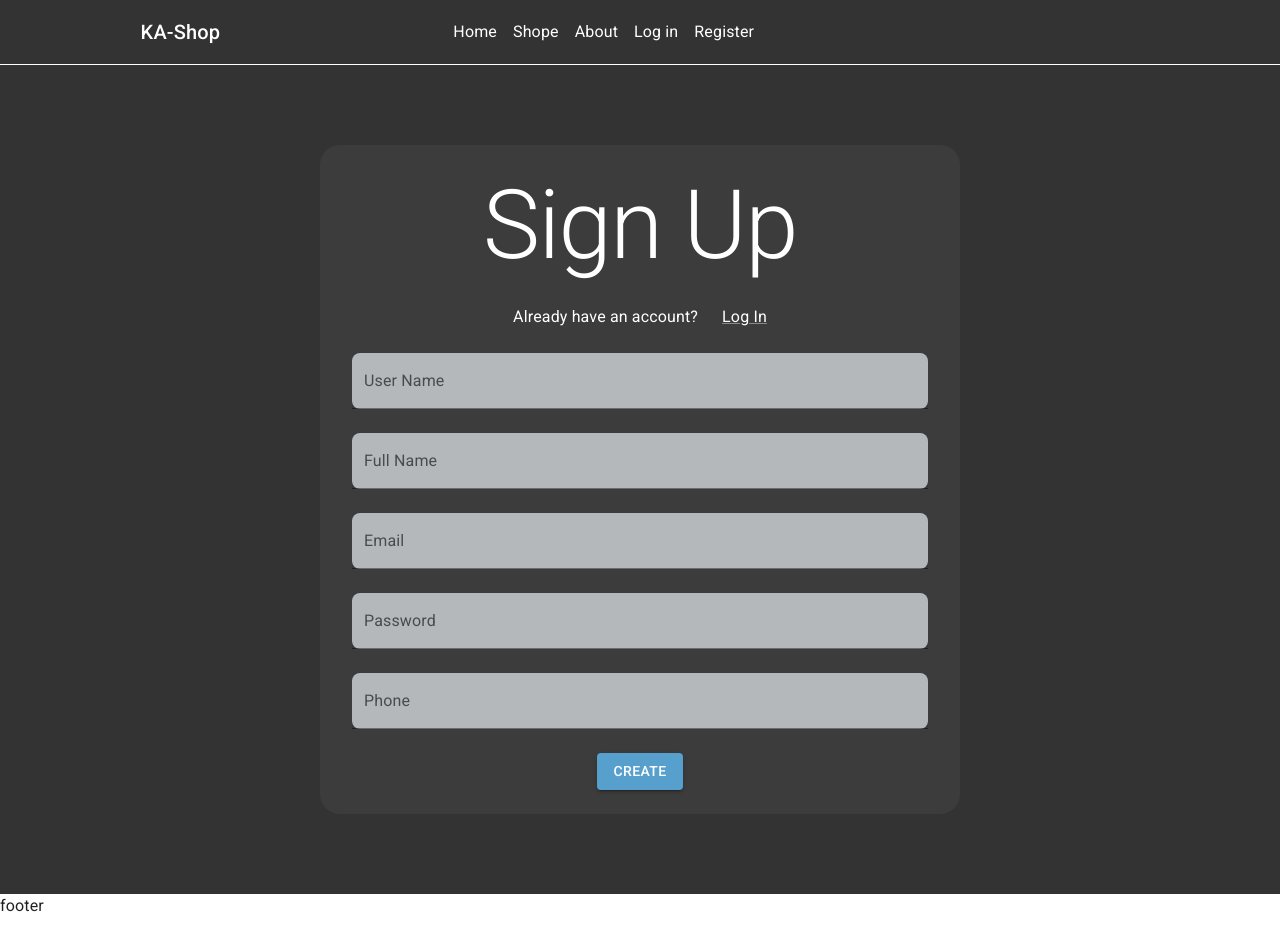
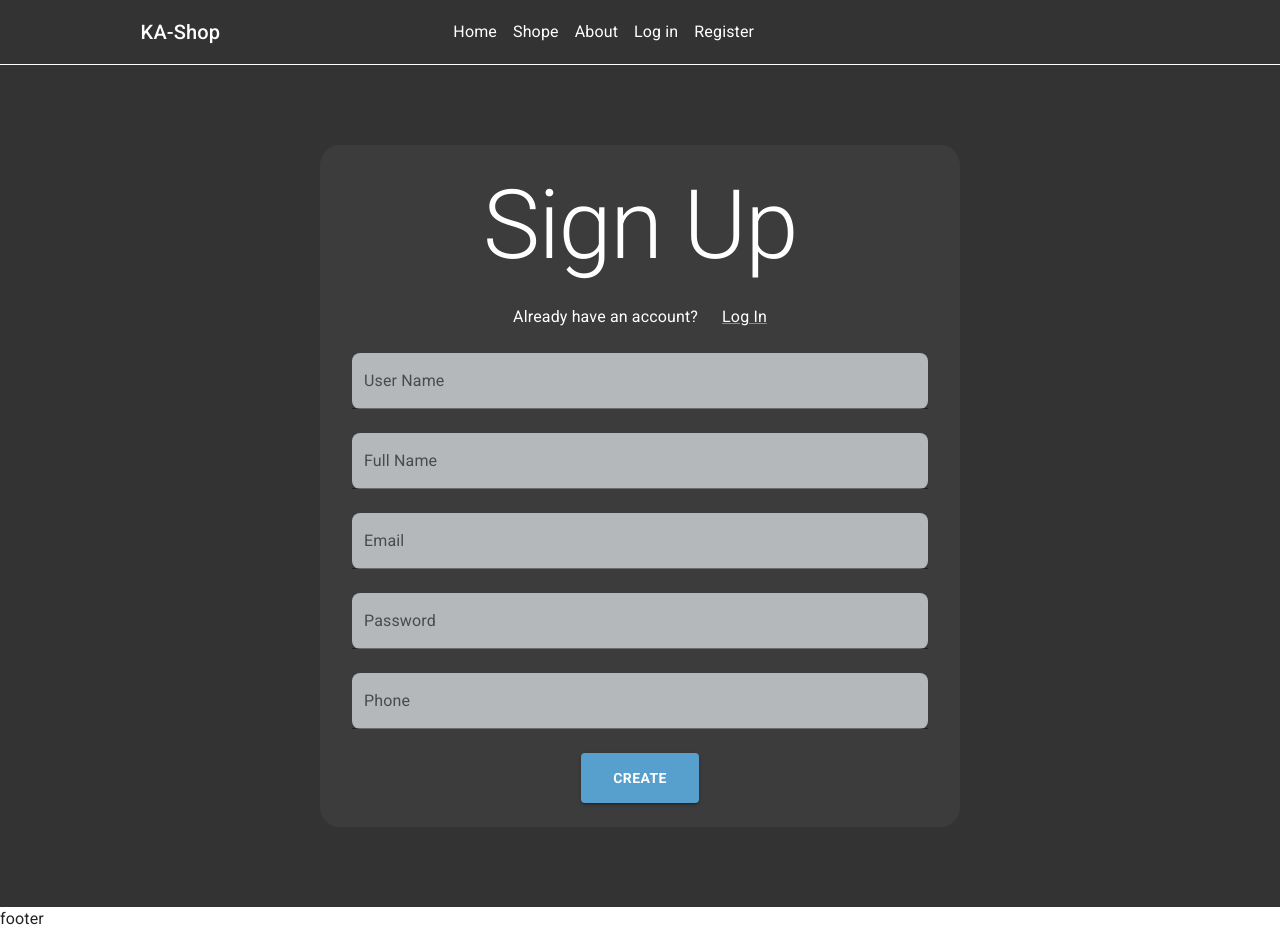
Before and after one commit to Alaa-toma/KAshop, a React (Vite) app: page /Register in a window 1280 px wide. Built offline with nearby package versions, Linux system fonts and the light colour scheme; some icons are missing.

Commit message:
validation

```diff
--- a/src/Pages/Auth/Login.jsx
+++ b/src/Pages/Auth/Login.jsx
@@ -1,6 +1,6 @@
 import { Box, Typography, TextField, Button } from '@mui/material'
 import axios from 'axios';
-import React from 'react'
+import React, { useState } from 'react'
 import { useForm } from 'react-hook-form';
 import { Link as tolink } from 'react-router-dom'
 import { Link } from '@mui/material';
@@ -13,18 +13,21 @@ export default function Login() {
 
 
   const { register, handleSubmit, formState: { errors } } = useForm({ resolver: yupResolver(LoginSchema), mode: 'onBlur' });
+const [serverError, setServerError] = useState([]);
 
-  const Loginfunction = async (values) => {
+const Loginfunction = async (values) => {
     console.log("values", values);
 
     try {
       const response = await axios.post(`https://knowledgeshop.runasp.net/api/auth/Account/Login`, values);
       console.log(response);
     } catch (error) {
-      console.log("error , ", error);
+      console.log("catch err",error.response.data.errors )
+      setServerError(error.response.data.errors);
     }
 
   }
+
 
 
 
@@ -41,10 +44,10 @@ export default function Login() {
         <TextField {...register('email')} label="Email" variant="filled" error={errors.email} helperText={errors.email?.message} sx={{ width: '90%', bgcolor: '#C0C3C7', color: 'black', borderRadius: 2 }} />
         <TextField {...register('password')} label="Password" variant="filled" error={errors.password} helperText={errors.password?.message} sx={{ width: '90%', bgcolor: '#C0C3C7', color: 'black', borderRadius: 2 }} />
 
-        <Button variant="contained" type='submit' sx={{ background: '#57a0ce' }} >Log In</Button>
+        <Button variant="contained" type='submit' sx={{ background: '#57a0ce', paddingX:'5%', paddingY:'2%', fontWeight:'900' }} >Log In</Button>
 
 
-        <Box display={'flex'} gap={60} >
+        <Box  sx={{display:'flex', justifyContent:'space-between', width:'90%'}} >
 
           <Link component={tolink} to={'/ChangePass'} color='#fff' >Forgot your password?  </Link>
           <Link component={tolink} to={'/Register'} color='#fff' >Sign Up  </Link>
--- a/src/Pages/Auth/Register.jsx
+++ b/src/Pages/Auth/Register.jsx
@@ -1,6 +1,6 @@
-import { Box, Typography, TextField, Button } from '@mui/material'
+import { Box, Typography, TextField, Button, CircularProgress } from '@mui/material'
 import axios from 'axios';
-import React from 'react'
+import React, { useState } from 'react'
 import { useForm } from 'react-hook-form';
 import { Link as tolink } from 'react-router-dom'
 import { Link } from '@mui/material';
@@ -8,16 +8,17 @@ import { yupResolver } from "@hookform/resolvers/yup"
 import * as yup from "yup"
 import { object } from 'yup';
 import { Email } from '@mui/icons-material';
-import {RegisterrSchema} from './../../Validation/Registrationschema'
+import { RegisterrSchema } from './../../Validation/Registrationschema'
 
 
 export default function Register() {
 
 
 
+  const [serverError, setServerError] = useState([]);
 
 
-  const { register, handleSubmit, formState: { errors } } = useForm({ resolver: yupResolver(RegisterrSchema), mode:'onBlur' });
+  const { register, handleSubmit, formState: { errors, isSubmitting } } = useForm({ resolver: yupResolver(RegisterrSchema), mode: 'onBlur' });
 
   const registerfunction = async (values) => {
     console.log("values", values);
@@ -26,7 +27,8 @@ export default function Register() {
       const response = await axios.post(`https://knowledgeshop.runasp.net/api/auth/Account/Register`, values);
       console.log(response);
     } catch (error) {
-      console.log("error , ", error);
+      console.log("catch err", error.response.data.errors)
+      setServerError(error.response.data.errors);
     }
 
   }
@@ -43,6 +45,7 @@ export default function Register() {
         <Link component={tolink} to={'/Login'} color='#fff' > Log In </Link>
       </Box>
 
+{serverError?.length >0 && (<Box color={'red'}> {serverError.map( (err)=> <Typography> {err} </Typography>  )} </Box>  )}
 
       <TextField {...register('userName')} label="User Name" variant="filled" error={errors.userName} helperText={errors.userName?.message} sx={{ width: '90%', bgcolor: '#C0C3C7', color: 'black', borderRadius: 2 }} />
       <TextField {...register('fullName')} label="Full Name" variant="filled" error={errors.fullName} helperText={errors.fullName?.message} sx={{ width: '90%', bgcolor: '#C0C3C7', color: 'black', borderRadius: 2 }} />
@@ -50,7 +53,7 @@ export default function Register() {
       <TextField {...register('password')} label="Password" variant="filled" error={errors.password} helperText={errors.password?.message} sx={{ width: '90%', bgcolor: '#C0C3C7', color: 'black', borderRadius: 2 }} />
       <TextField {...register('phoneNumber')} label="Phone" variant="filled" error={errors.phoneNumber} helperText={errors.phoneNumber?.message} sx={{ width: '90%', bgcolor: '#C0C3C7', color: 'black', borderRadius: 2 }} />
 
-      <Button variant="contained" type='submit' sx={{background:'#57a0ce'}} >Create</Button>
+      <Button variant="contained" type='submit' sx={{ background: '#57a0ce', paddingX:'5%', paddingY:'2%', fontWeight:'900'}}  > {isSubmitting? <CircularProgress/> : 'Create'}  </Button>
 
     </Box>
 
```
